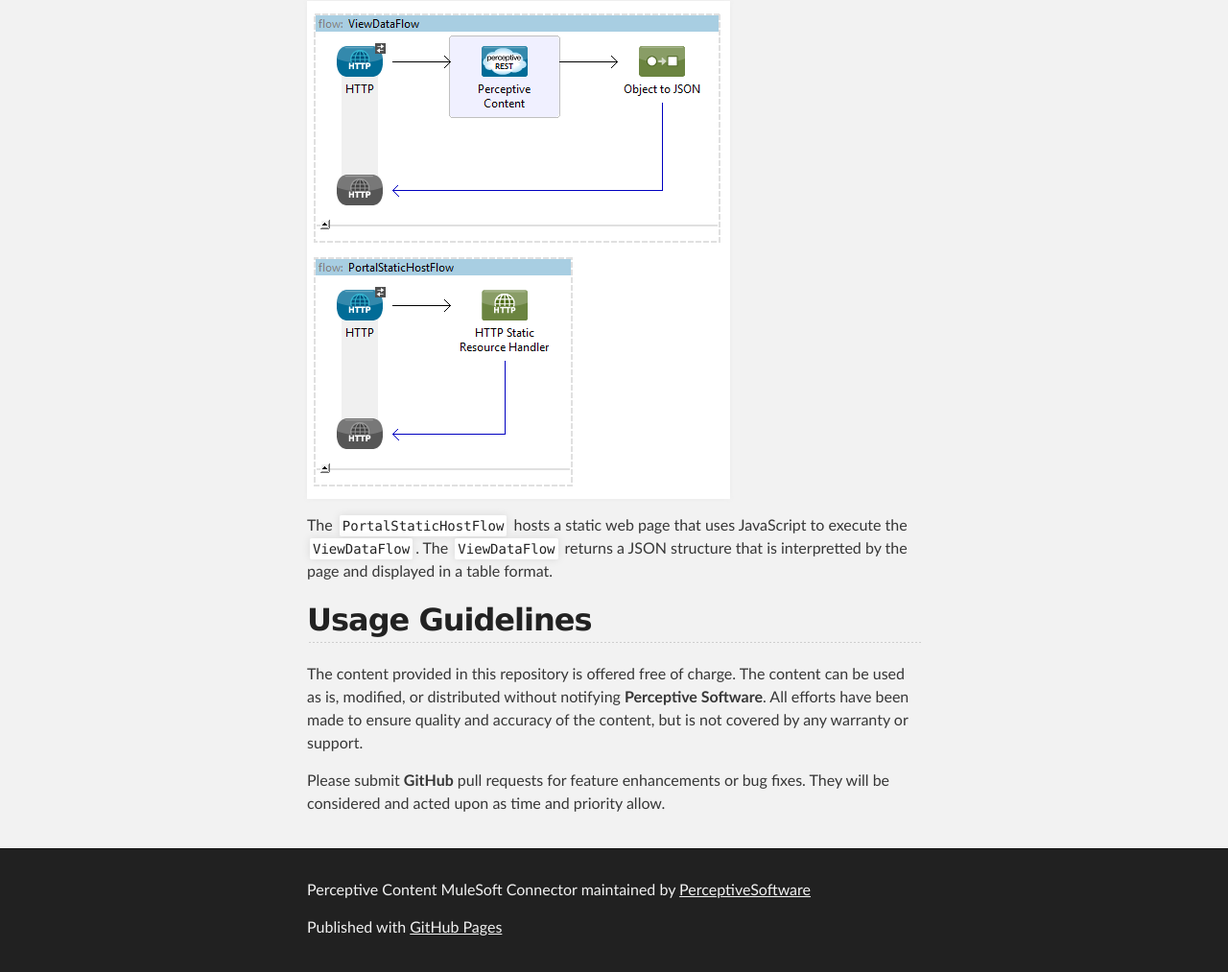
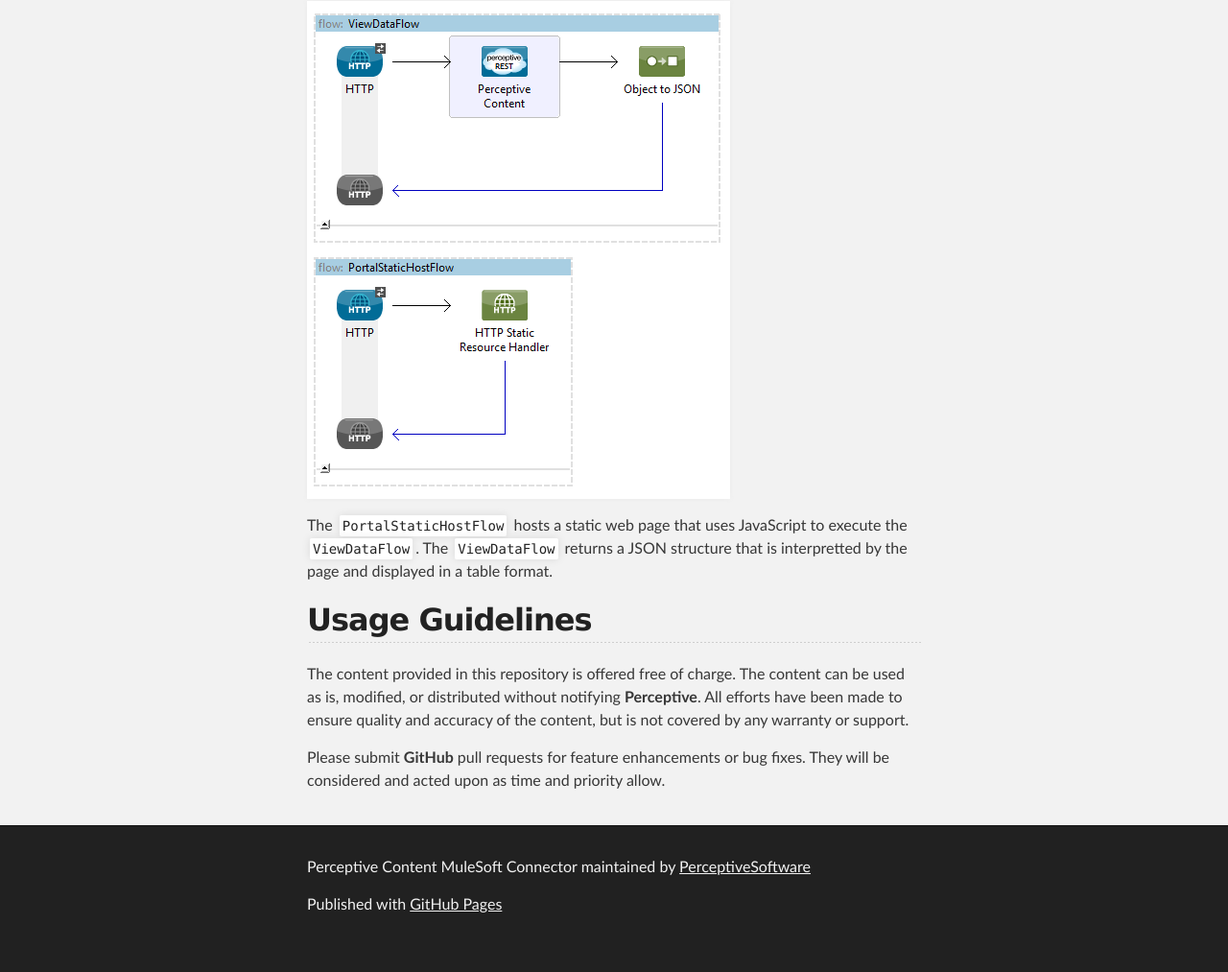
Before and after one commit to PerceptiveSoftware/Perceptive_Content_MuleSoft_Connector, a plain HTML site: page index.html in a window 1280 px wide. Shown: the part 3935-4948 px from the top of the page at 96% size. After the commit the page ends 4924 px from the top, so only its background shows below. Drawn offline with Linux system fonts and the light colour scheme.

Commit message:
Update index.html
Updated name used.

```diff
--- a/index.html
+++ b/index.html
@@ -167,7 +167,7 @@ At a high-level, the operations fall into five functionaly areas corresponding t
 <h2>
 <a id="usage-guidelines" class="anchor" href="#usage-guidelines" aria-hidden="true"><span class="octicon octicon-link"></span></a>Usage Guidelines</h2>
 
-<p>The content provided in this repository is offered free of charge.  The content can be used as is, modified, or distributed without notifying <strong>Perceptive Software</strong>.  All efforts have been made to ensure quality and accuracy of the content, but is not covered by any warranty or support.  </p>
+<p>The content provided in this repository is offered free of charge.  The content can be used as is, modified, or distributed without notifying <strong>Perceptive</strong>.  All efforts have been made to ensure quality and accuracy of the content, but is not covered by any warranty or support.  </p>
 
 <p>Please submit <strong>GitHub</strong> pull requests for feature enhancements or bug fixes.  They will be considered and acted upon as time and priority allow.</p>
       </section>
```
